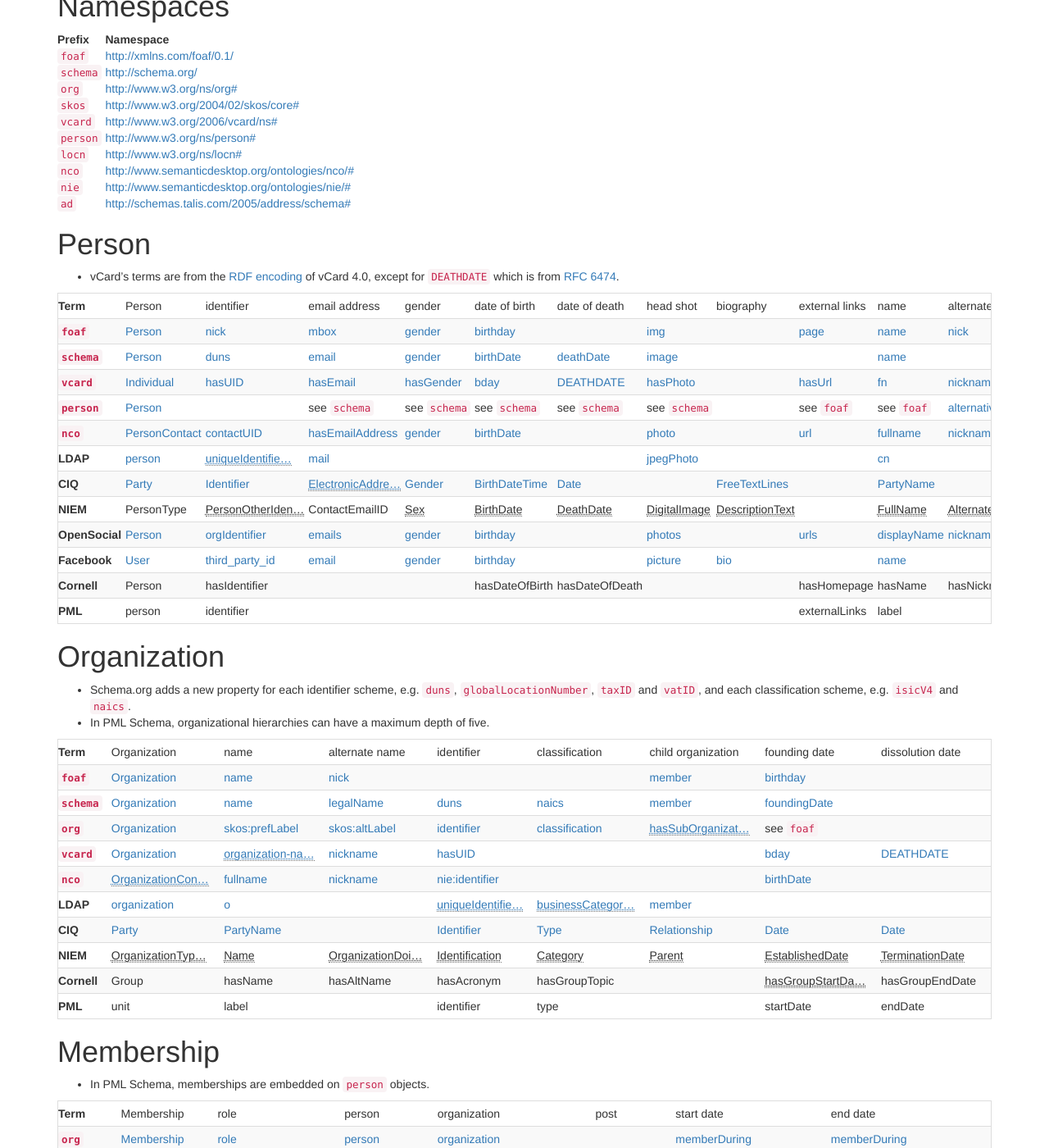
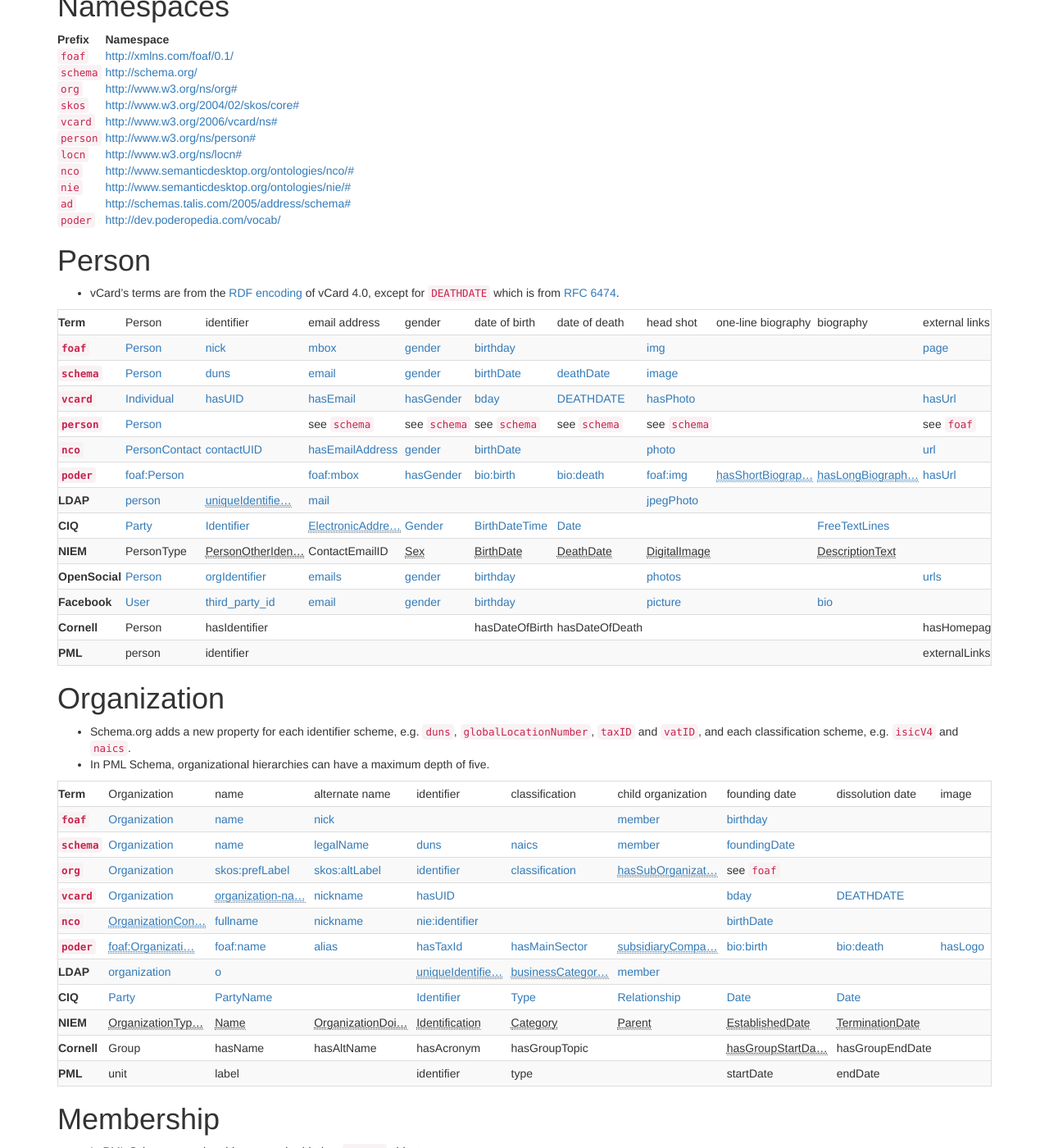
Before and after one commit to popolo-project/popolo-spec, a Jekyll site: the page built from appendices/terms.md, in a window 1280 px wide and 1400 px high, scrolled down 194 px. Shown: the whole window at 82% size. Built offline with Jekyll 4.4.1, drawn with Linux system fonts in a browser that asks for light colours; nearby versions of some CDN libraries; Markdown is read by kramdown in place of the engine named in the settings; some of the changed text lies outside the part shown.

Commit message:
add poder terms to survey

```diff
--- a/appendices/terms.md
+++ b/appendices/terms.md
@@ -103,6 +103,14 @@
         <a href='http://schemas.talis.com/2005/address/schema#'>http://schemas.talis.com/2005/address/schema#</a>
       </td>
     </tr>
+    <tr>
+      <td>
+        <code>poder</code>
+      </td>
+      <td>
+        <a href='http://dev.poderopedia.com/vocab/'>http://dev.poderopedia.com/vocab/</a>
+      </td>
+    </tr>
   </tbody>
 </table>
 
@@ -123,6 +131,7 @@
         <td>date of birth</td>
         <td>date of death</td>
         <td>head shot</td>
+        <td>one-line biography</td>
         <td>biography</td>
         <td>external links</td>
         <td>name</td>
@@ -175,6 +184,8 @@
         <td>
         </td>
         <td>
+        </td>
+        <td>
           <a href='http://xmlns.com/foaf/spec/#term_page'>
             page
           </a>
@@ -255,6 +266,8 @@
         <td>
         </td>
         <td>
+        </td>
+        <td>
           <a href='http://schema.org/'>
             name
           </a>
@@ -331,6 +344,8 @@
         <td>
         </td>
         <td>
+        </td>
+        <td>
           <a href='http://www.w3.org/TR/vcard-rdf/#d4e527'>
             hasUrl
           </a>
@@ -402,6 +417,8 @@
         <td>
         </td>
         <td>
+        </td>
+        <td>
           see <code>foaf</code>
         </td>
         <td>
@@ -472,6 +489,8 @@
         <td>
         </td>
         <td>
+        </td>
+        <td>
           <a href='http://www.semanticdesktop.org/ontologies/nco/#url'>
             url
           </a>
@@ -516,6 +535,86 @@
       </tr>
       <tr>
         <th scope='row'>
+          <code>poder</code>
+        </th>
+        <td>
+          <a href='http://dev.poderopedia.com/documentation/index#foaf:Person'>
+            foaf:Person
+          </a>
+        </td>
+        <td>
+        </td>
+        <td>
+          <a href='http://xmlns.com/foaf/spec/#term_mbox'>
+            foaf:mbox
+          </a>
+        </td>
+        <td>
+          <a href='http://dev.poderopedia.com/documentation/index#poder:hasGender'>
+            hasGender
+          </a>
+        </td>
+        <td>
+          <a href='http://dev.poderopedia.com/documentation/index#bio:birth'>
+            bio:birth
+          </a>
+        </td>
+        <td>
+          <a href='http://dev.poderopedia.com/documentation/index#bio:death'>
+            bio:death
+          </a>
+        </td>
+        <td>
+          <a href='http://xmlns.com/foaf/spec/#term_img'>
+            foaf:img
+          </a>
+        </td>
+        <td>
+          <a href='http://dev.poderopedia.com/documentation/index#poder:hasShortBiography'>
+            <abbr title='hasShortBiography'>hasShortBiograp…</abbr>
+          </a>
+        </td>
+        <td>
+          <a href='http://dev.poderopedia.com/documentation/index#poder:hasLongBiography'>
+            <abbr title='hasLongBiography'>hasLongBiograph…</abbr>
+          </a>
+        </td>
+        <td>
+          <a href='http://dev.poderopedia.com/documentation/index#poder:hasUrl'>
+            hasUrl
+          </a>
+        </td>
+        <td>
+          <a href='http://xmlns.com/foaf/spec/#term_name'>
+            foaf:name
+          </a>
+        </td>
+        <td>
+          <a href='http://dev.poderopedia.com/documentation/index#poder:alias'>
+            alias
+          </a>
+        </td>
+        <td>
+        </td>
+        <td>
+          <a href='http://xmlns.com/foaf/spec/#term_familyName'>
+            foaf:familyName
+          </a>
+        </td>
+        <td>
+          <a href='http://dev.poderopedia.com/documentation/index#foaf:givenName'>
+            foaf:givenName
+          </a>
+        </td>
+        <td>
+        </td>
+        <td>
+        </td>
+        <td>
+        </td>
+      </tr>
+      <tr>
+        <th scope='row'>
           LDAP
         </th>
         <td>
@@ -549,6 +648,8 @@
         <td>
         </td>
         <td>
+        </td>
+        <td>
           <a href='http://tools.ietf.org/html/rfc4519#section-2.3'>
             cn
           </a>
@@ -620,6 +721,8 @@
         <td>
         </td>
         <td>
+        </td>
+        <td>
           <a href='http://docs.oasis-open.org/emergency/edxl-have/cs01/xPIL.xsd'>
             FreeTextLines
           </a>
@@ -672,6 +775,8 @@
           <abbr title='PersonDigitalImage'>DigitalImage</abbr>
         </td>
         <td>
+        </td>
+        <td>
           <abbr title='PersonDescriptionText'>DescriptionText</abbr>
         </td>
         <td>
@@ -740,6 +845,8 @@
         <td>
         </td>
         <td>
+        </td>
+        <td>
           <a href='http://opensocial-resources.googlecode.com/svn/spec/trunk/Social-Data.xml#Person'>
             urls
           </a>
@@ -822,6 +929,8 @@
           </a>
         </td>
         <td>
+        </td>
+        <td>
           <a href='https://developers.facebook.com/docs/reference/api/user/'>
             bio
           </a>
@@ -879,6 +988,8 @@
         <td>
         </td>
         <td>
+        </td>
+        <td>
           hasHomepage
         </td>
         <td>
@@ -912,6 +1023,8 @@
         </td>
         <td>
           identifier
+        </td>
+        <td>
         </td>
         <td>
         </td>
@@ -969,6 +1082,7 @@
         <td>child organization</td>
         <td>founding date</td>
         <td>dissolution date</td>
+        <td>image</td>
       </tr>
     </thead>
     <tbody>
@@ -1007,6 +1121,8 @@
         </td>
         <td>
         </td>
+        <td>
+        </td>
       </tr>
       <tr>
         <th scope='row'>
@@ -1049,6 +1165,8 @@
         </td>
         <td>
         </td>
+        <td>
+        </td>
       </tr>
       <tr>
         <th scope='row'>
@@ -1089,6 +1207,8 @@
         </td>
         <td>
         </td>
+        <td>
+        </td>
       </tr>
       <tr>
         <th scope='row'>
@@ -1128,6 +1248,8 @@
             DEATHDATE
           </a>
         </td>
+        <td>
+        </td>
       </tr>
       <tr>
         <th scope='row'>
@@ -1164,6 +1286,58 @@
         </td>
         <td>
         </td>
+        <td>
+        </td>
+      </tr>
+      <tr>
+        <th scope='row'>
+          <code>poder</code>
+        </th>
+        <td>
+          <a href='http://dev.poderopedia.com/documentation/index#foaf:Organization'>
+            <abbr title='foaf:Organization'>foaf:Organizati…</abbr>
+          </a>
+        </td>
+        <td>
+          <a href='http://xmlns.com/foaf/spec/#term_name'>
+            foaf:name
+          </a>
+        </td>
+        <td>
+          <a href='http://dev.poderopedia.com/documentation/index#poder:alias'>
+            alias
+          </a>
+        </td>
+        <td>
+          <a href='http://dev.poderopedia.com/documentation/index#poder:hasTaxId'>
+            hasTaxId
+          </a>
+        </td>
+        <td>
+          <a href='http://dev.poderopedia.com/documentation/index#poder:hasMainSector'>
+            hasMainSector
+          </a>
+        </td>
+        <td>
+          <a href='http://dev.poderopedia.com/documentation/index#poder:subsidiaryCompanyOf'>
+            <abbr title='subsidiaryCompanyOf'>subsidiaryCompa…</abbr>
+          </a>
+        </td>
+        <td>
+          <a href='http://dev.poderopedia.com/documentation/index#bio:birth'>
+            bio:birth
+          </a>
+        </td>
+        <td>
+          <a href='http://dev.poderopedia.com/documentation/index#bio:death'>
+            bio:death
+          </a>
+        </td>
+        <td>
+          <a href='http://dev.poderopedia.com/documentation/index#poder:hasLogo'>
+            hasLogo
+          </a>
+        </td>
       </tr>
       <tr>
         <th scope='row'>
@@ -1200,6 +1374,8 @@
         </td>
         <td>
         </td>
+        <td>
+        </td>
       </tr>
       <tr>
         <th scope='row'>
@@ -1242,6 +1418,8 @@
             Date
           </a>
         </td>
+        <td>
+        </td>
       </tr>
       <tr>
         <th scope='row'>
@@ -1271,6 +1449,8 @@
         <td>
           <abbr title='OrganizationTerminationDate'>TerminationDate</abbr>
         </td>
+        <td>
+        </td>
       </tr>
       <tr>
         <th scope='row'>
@@ -1292,7 +1472,6 @@
           hasGroupTopic
         </td>
         <td>
-
         </td>
         <td>
           <abbr title='hasGroupStartDate'>hasGroupStartDa…</abbr>
@@ -1300,6 +1479,8 @@
         <td>
           hasGroupEndDate
         </td>
+        <td>
+        </td>
       </tr>
       <tr>
         <th scope='row'>
@@ -1326,6 +1507,8 @@
         </td>
         <td>
           endDate
+        </td>
+        <td>
         </td>
       </tr>
     </tbody>
@@ -1391,6 +1574,40 @@
       </tr>
       <tr>
         <th scope='row'>
+          <code>poder</code>
+        </th>
+        <td>
+          <a href='http://dev.poderopedia.com/documentation/index#poder:Connection'>
+            Connection
+          </a>
+        </td>
+        <td>
+        </td>
+        <td>
+          <a href='http://dev.poderopedia.com/documentation/index#poder:personParticipant'>
+            <abbr title='personParticipant'>personParticipa…</abbr>
+          </a>
+        </td>
+        <td>
+          <a href='http://dev.poderopedia.com/documentation/index#poder:organizationParticipant'>
+            <abbr title='organizationParticipant'>organizationPar…</abbr>
+          </a>
+        </td>
+        <td>
+        </td>
+        <td>
+          <a href='http://dev.poderopedia.com/documentation/index#poder:connectionStartDate'>
+            <abbr title='connectionStartDate'>connectionStart…</abbr>
+          </a>
+        </td>
+        <td>
+          <a href='http://dev.poderopedia.com/documentation/index#poder:connectionEndDate'>
+            <abbr title='connectionEndDate'>connectionEndDa…</abbr>
+          </a>
+        </td>
+      </tr>
+      <tr>
+        <th scope='row'>
           Cornell
         </th>
         <td>
--- a/src/data/namespaces.csv
+++ b/src/data/namespaces.csv
@@ -9,3 +9,4 @@
 nco,http://www.semanticdesktop.org/ontologies/nco/#
 nie,http://www.semanticdesktop.org/ontologies/nie/#
 ad,http://schemas.talis.com/2005/address/schema#
+poder,http://dev.poderopedia.com/vocab/
```
Also changed, not shown: src/data/membership.json (+22 -0 lines), src/data/organization.json (+38 -3 lines), src/data/person.json (+54 -0 lines), 1 other file.
